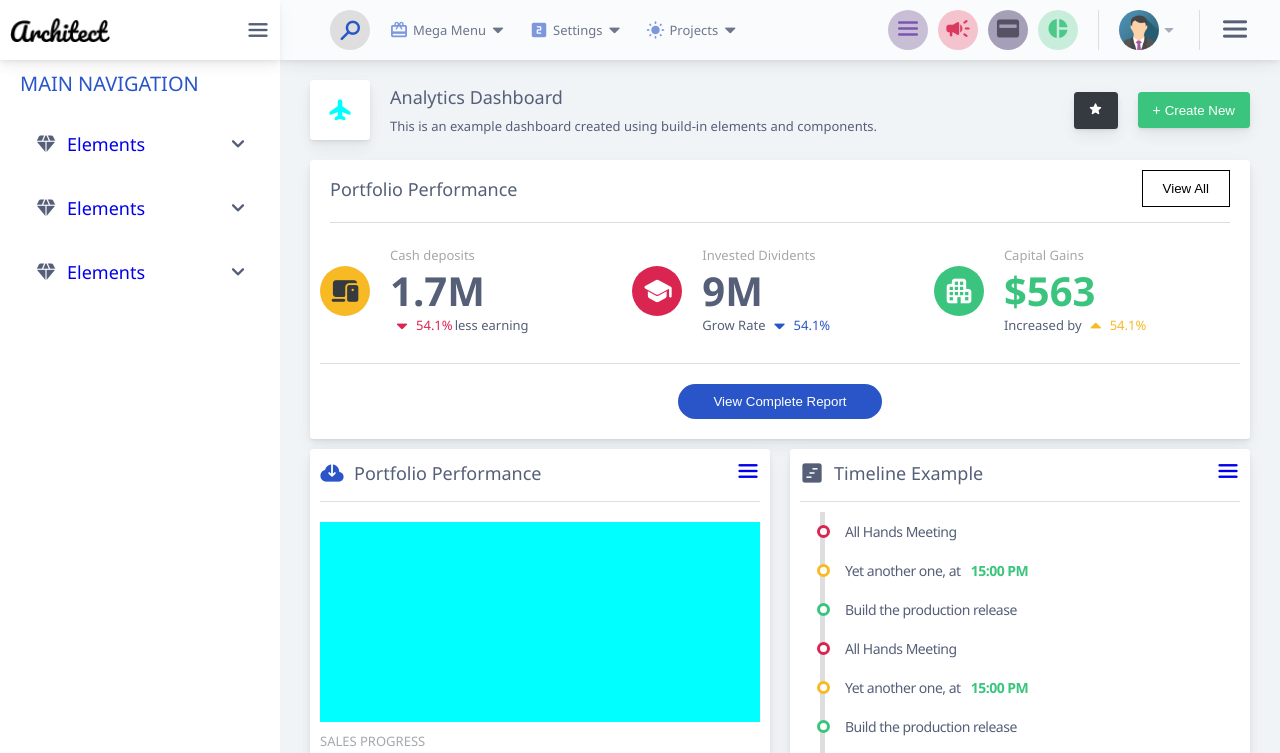
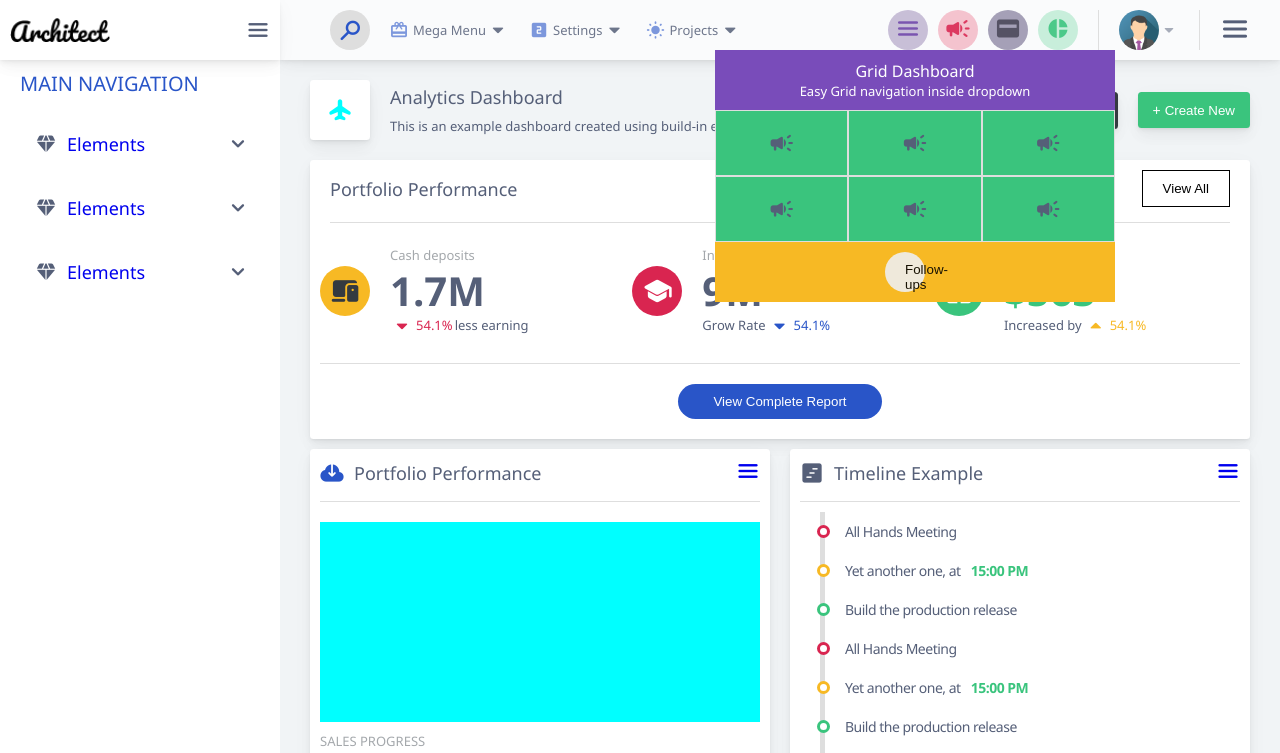
Before and after one commit to serushpmn/dashboard_new, a plain HTML site: page index.html in a window 1280 px wide. Both pictures are taken after a click on the button "menu". Shown: the top 753 px of the page. Drawn offline with nearby package versions, Linux system fonts and the light colour scheme.

Commit message:
work on modal-Dropdown

```diff
--- a/index.html
+++ b/index.html
@@ -49,16 +49,36 @@
       </div>
       <div class="header-right">
         <div class="header-right_nav">
-          <button class="color-alt bg-alt-lightest">
+          <button class="color-alt bg-alt-lightest grid-dashboard">
             <span class="material-symbols-rounded"> menu </span>
           </button>
-          <button class="color-danger bg-danger-lightest">
+          <div class="modal-content">
+          <div class="grid-dashboard-modal">
+
+              <div class="grid-dash-top">
+                <h3>Grid Dashboard</h3>
+                <p>Easy Grid navigation inside dropdown</p>
+              </div>
+              <div class="grid-dash-middle">
+                <span class="material-symbols-rounded"> campaign </span>
+                <span class="material-symbols-rounded"> campaign </span>
+                <span class="material-symbols-rounded"> campaign </span>
+                <span class="material-symbols-rounded"> campaign </span>
+                <span class="material-symbols-rounded"> campaign </span>
+                <span class="material-symbols-rounded"> campaign </span>
+              </div>
+              <div class="grid-dash-bottom">
+                <button>Follow-ups</button>
+              </div>
+            </div>
+            </div>
+          <button class="color-danger bg-danger-lightest notification">
             <span class="material-symbols-rounded"> campaign </span>
           </button>
-          <button class="color-focus bg-focus-lightest">
+          <button class="color-focus bg-focus-lightest language">
             <span class="material-symbols-rounded"> payment </span>
           </button>
-          <button class="color-success bg-success-lightest">
+          <button class="color-success bg-success-lightest user-online">
             <span class="material-symbols-rounded"> pie_chart </span>
           </button>
         </div>
--- a/script.js
+++ b/script.js
@@ -43,16 +43,16 @@ closeMenu.addEventListener("click", () => {
 closeMenuMobile.addEventListener("click", () => {
   if (sideBar.classList.contains("closed")) {
     sideBar.classList.remove("closed");
-    // document.getElementById("main").style.width = "100%";
-    // document.getElementById("header").style.width = "100%";
   } else {
-    // document.getElementById("main").style.width = "calc(100% - 8rem)";
-    // document.getElementById("header").style.width = "calc(100% - 8rem)";
     sideBar.classList.add("closed");
   }
-
-  // document.getElementById("main").style.width = "calc(100% - 4rem)";
   console.log("close mobile button clicked");
 });
 
-// .console.log(closeMenu.addEventListener("mouseOver"));
+//========== MODAL ==========//
+let modal_content = document.querySelector(".modal-content");
+const dropdown_grid = document.querySelector(".grid-dashboard");
+dropdown_grid.addEventListener("click", function () {
+  modal_content.classList.toggle("show");
+  console.log("button clicked");
+});
--- a/styles.scss
+++ b/styles.scss
@@ -1040,11 +1040,12 @@ footer {
     .main-nav {
       h3 {
         opacity: 0;
-        display: none;
+        left: -30px;
+        visibility: hidden;
       }
 
       .links {
-        padding: 1rem;
+        padding: 0.5rem;
         span:not(:first-child),
         a {
           opacity: 0;
@@ -1162,3 +1163,52 @@ footer {
     }
   }
 }
+
+// ========= MODAL Buttons starts here ======
+.header-right {
+  position: relative;
+}
+.modal-content {
+  display: none;
+}
+.modal-content.show {
+  display: block;
+  position: absolute;
+  background-color: $warning;
+  top: 100%;
+  left: -173px;
+  width: 40rem;
+  margin: 0 auto;
+  // padding: 2rem;
+}
+.grid-dashboard-modal {
+  display: flex;
+  justify-content: center;
+  align-items: center;
+  flex-direction: column;
+  .grid-dash-top {
+    width: 100%;
+    text-align: center;
+    background-color: $alt;
+    color: $white;
+    padding: 1rem;
+  }
+  .grid-dash-middle {
+    background-color: #3ac47d;
+    width: 100%;
+    display: grid;
+    grid-template-columns: repeat(3, 1fr);
+    span {
+      border: 1px solid $grey;
+      padding: 2rem;
+      text-align: center;
+    }
+  }
+  .grid-dash-bottom {
+    padding: 1rem;
+    button {
+      padding: 1rem 2rem;
+      border-radius: 1rem;
+    }
+  }
+}
```
Also changed, not shown: test.html (added, +65 -0 lines), styles.css, 1 other file.
